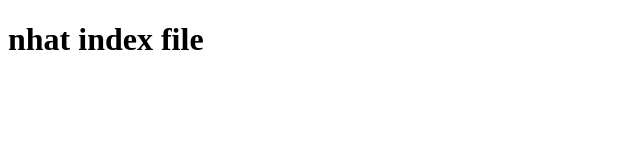
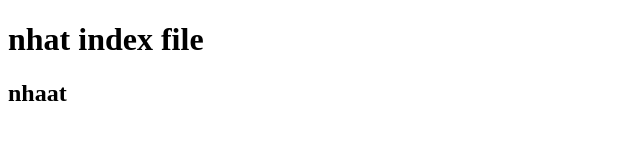
Before and after one commit to lmaolmaolmao123/project-2, a plain HTML site: page index.html in a window 1280 px wide. Shown: the whole page, without its empty margins (0-640 px from the left). Drawn offline with Linux system fonts and the light colour scheme.

Commit message:
2nd commit

```diff
--- a/index.html
+++ b/index.html
@@ -7,5 +7,6 @@
   </head>
   <body>
     <h1>nhat index file</h1>
+    <h2>nhaat</h2>
   </body>
 </html>
```
